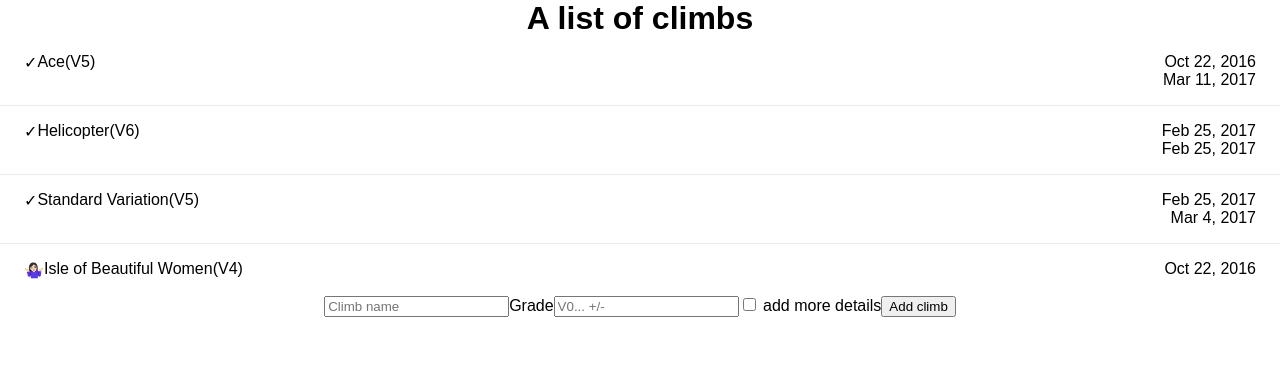
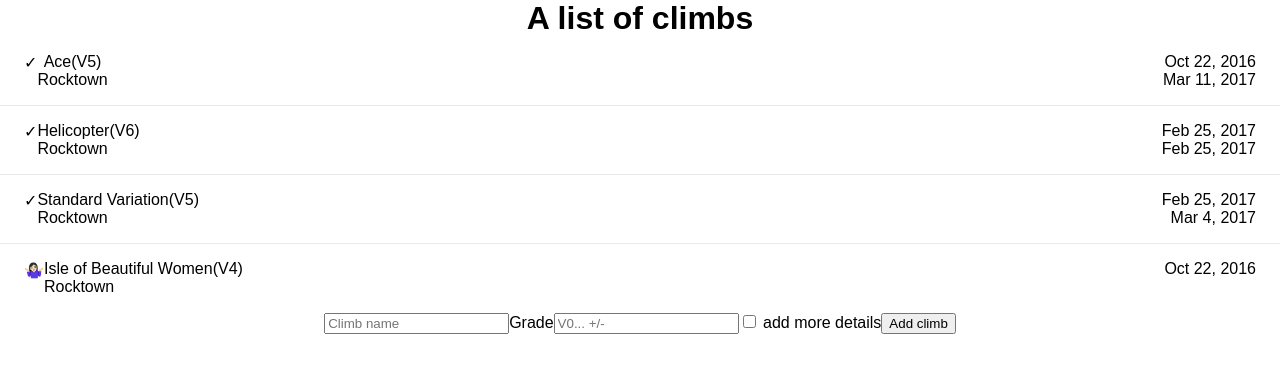
Before and after one commit to elycheea/ticklist, a React (Create React App) app: page / in a window 1280 px wide. Shown: the top 372 px of the page. Built offline with nearby package versions, Linux system fonts and the light colour scheme; the HTML template or start-up script is replaced by a standard one.

Commit message:
Add crag to mock data and new climbs.

```diff
--- a/src/App.js
+++ b/src/App.js
@@ -7,24 +7,28 @@ import moment from 'moment';
 const CLIMBS = [{
     name: 'Ace',
     grade: 'V5',
+    crag: 'Rocktown',
     startDate: new Date('Oct 22, 2016'),
     sentDate: new Date('Mar 11, 2017'),
   },
   {
     name: 'Helicopter',
     grade: 'V6',
+    crag: 'Rocktown',
     startDate: new Date('Feb 25, 2017'),
     sentDate: new Date('Feb 25, 2017'),
   },
   {
     name: 'Standard Variation',
     grade: 'V5',
+    crag: 'Rocktown',
     startDate: new Date('Feb 25, 2017'),
     sentDate: new Date('Mar 4, 2017'),
   },
   {
     name: 'Isle of Beautiful Women',
     grade: 'V4',
+    crag: 'Rocktown',
     startDate: new Date('Oct 22, 2016'),
   },
 ];
@@ -35,6 +39,7 @@ class App extends Component {
     climbs: CLIMBS,
     newClimbName: '',
     newClimbGrade: '',
+    newClimbLocation: '',
     newClimbStart: '',
     newClimbSent: '',
     newClimbNotes: '',
@@ -55,6 +60,7 @@ class App extends Component {
       climbs.push({
         name: this.state.newClimbName,
         grade: this.state.newClimbGrade,
+        crag: this.state.newClimbLocation,
         startDate: moment(this.state.newClimbStart),
         sentDate: moment(this.state.newClimbSent),
         notes: this.state.newClimbNotes
@@ -63,6 +69,7 @@ class App extends Component {
       climbs.push({
         name: this.state.newClimbName,
         grade: this.state.newClimbGrade,
+        crag: this.state.newClimbLocation,
         startDate: null,
         sentDate: null,
         notes: this.state.newClimbNotes
@@ -73,6 +80,7 @@ class App extends Component {
       climbs,
       newClimbName: '',
       newClimbGrade: '',
+      newClimbLocation: '',
       newClimbStart: '',
       newClimbSent: '',
       newClimbNotes: ''
@@ -123,6 +131,11 @@ class App extends Component {
                 <input id="start-date" type="date" value={this.state.newClimbSent} onChange={(event) => this.handleChange('newClimbSent', event)}/>
               </label>
 
+              <label htmlFor="crag-name">
+                Crag name
+                <input id="crag-name" type="text" value={this.state.newClimbLocation} onChange={(event) => this.handleChange('newClimbLocation', event)}/>
+              </label>
+
               <label htmlFor="notes">
                 Notes
                 <textarea id="notes" value={this.state.newClimbNotes} onChange={(event) => this.handleChange('newClimbNotes', event)}/>
--- a/src/components/ClimbItem/ClimbItem.scss
+++ b/src/components/ClimbItem/ClimbItem.scss
@@ -11,6 +11,11 @@
   display: flex;
 }
 
+.climb-location {
+  display: block;
+  text-align: left;
+}
+
 .climb__dates {
   margin-left: auto;
   text-align: right;
@@ -20,6 +25,7 @@
   display: block;
 }
 
+
 .action--remove {
   padding-right: 1em;
   padding-left: 1em;
--- a/src/components/ClimbItem/index.js
+++ b/src/components/ClimbItem/index.js
@@ -21,6 +21,10 @@ class ClimbItem extends Component {
 
             {this.props.climb.grade && (
               <span>({this.props.climb.grade})</span>
+            )}
+
+            {this.props.climb.crag && (
+              <span className="climb-location">{this.props.climb.crag}</span>
             )}
           </div>
 
```
